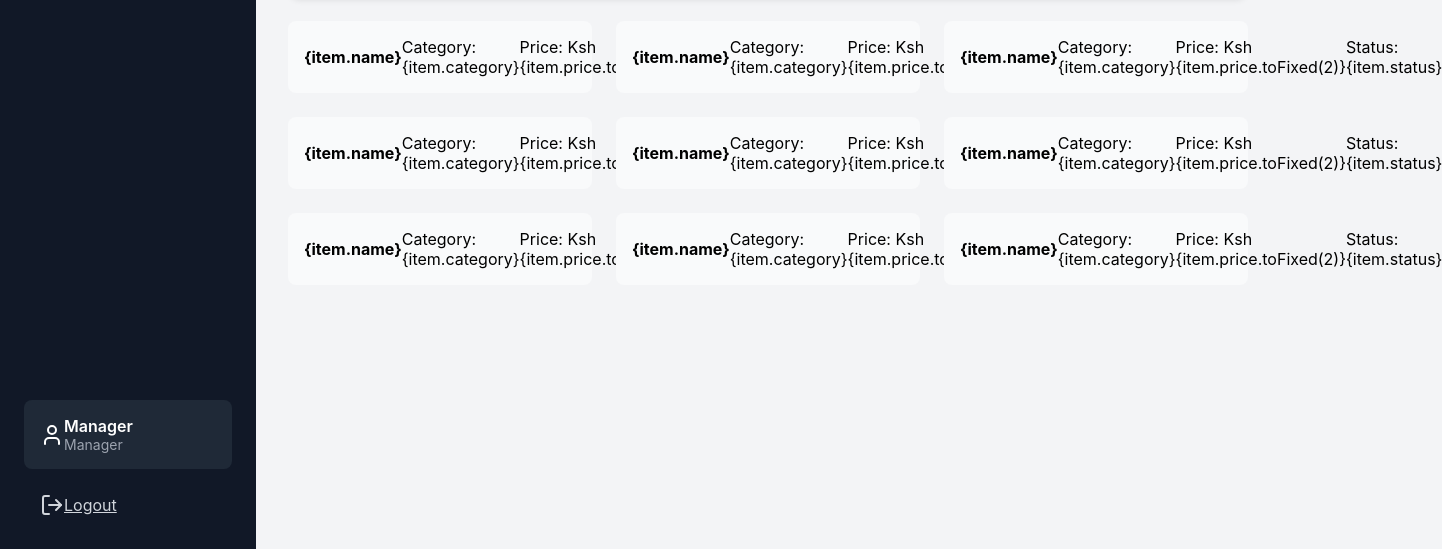
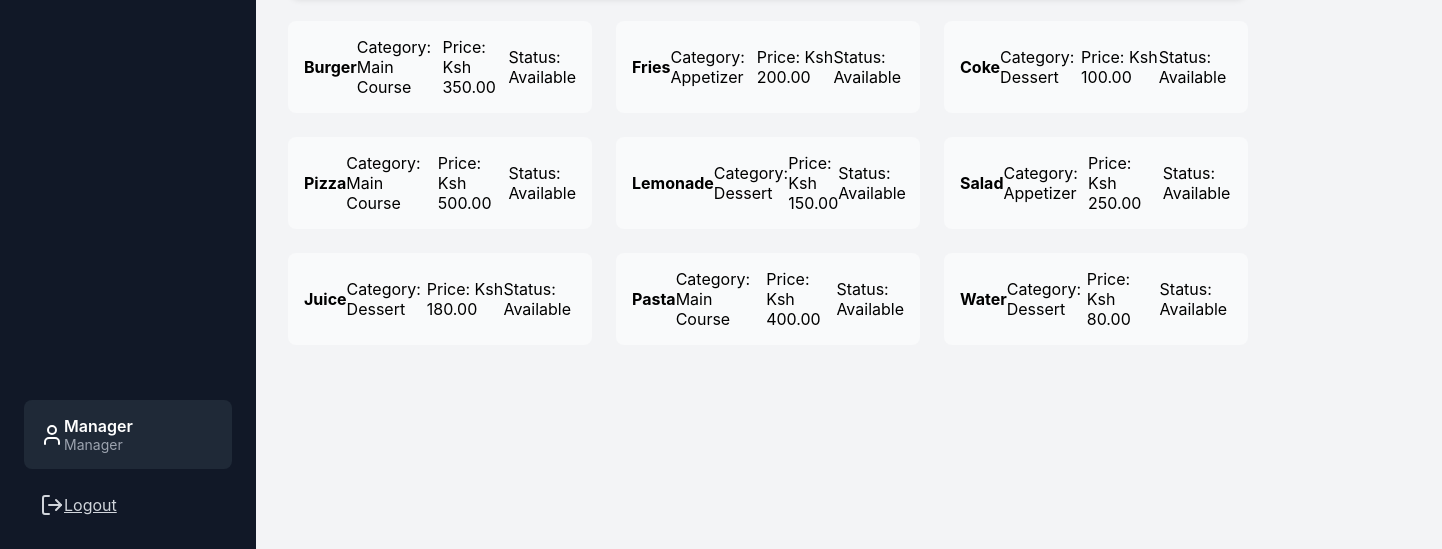
Before and after one commit to Okongostan/ERMS, a plain HTML site: page menu.html in a window 1280 px wide. Shown: the part 251-800 px from the top of the page, 1442 px wide, since content can reach past the window. Drawn offline with nearby package versions, Linux system fonts and the light colour scheme.

Commit message:
Update menu.html

```diff
--- a/menu.html
+++ b/menu.html
@@ -144,10 +144,10 @@
       const div = document.createElement("div");
       div.className = "menu-item";
       div.innerHTML = `
-        <h4>{item.name}</h4>
-        <p>Category: {item.category}</p>
-        <p>Price: Ksh {item.price.toFixed(2)}</p>
-        <p>Status: {item.status}</p>
+        <h4>${item.name}</h4>
+        <p>Category: ${item.category}</p>
+        <p>Price: Ksh ${item.price.toFixed(2)}</p>
+        <p>Status: ${item.status}</p>
       `;
       menuGrid.appendChild(div);
     });
```
